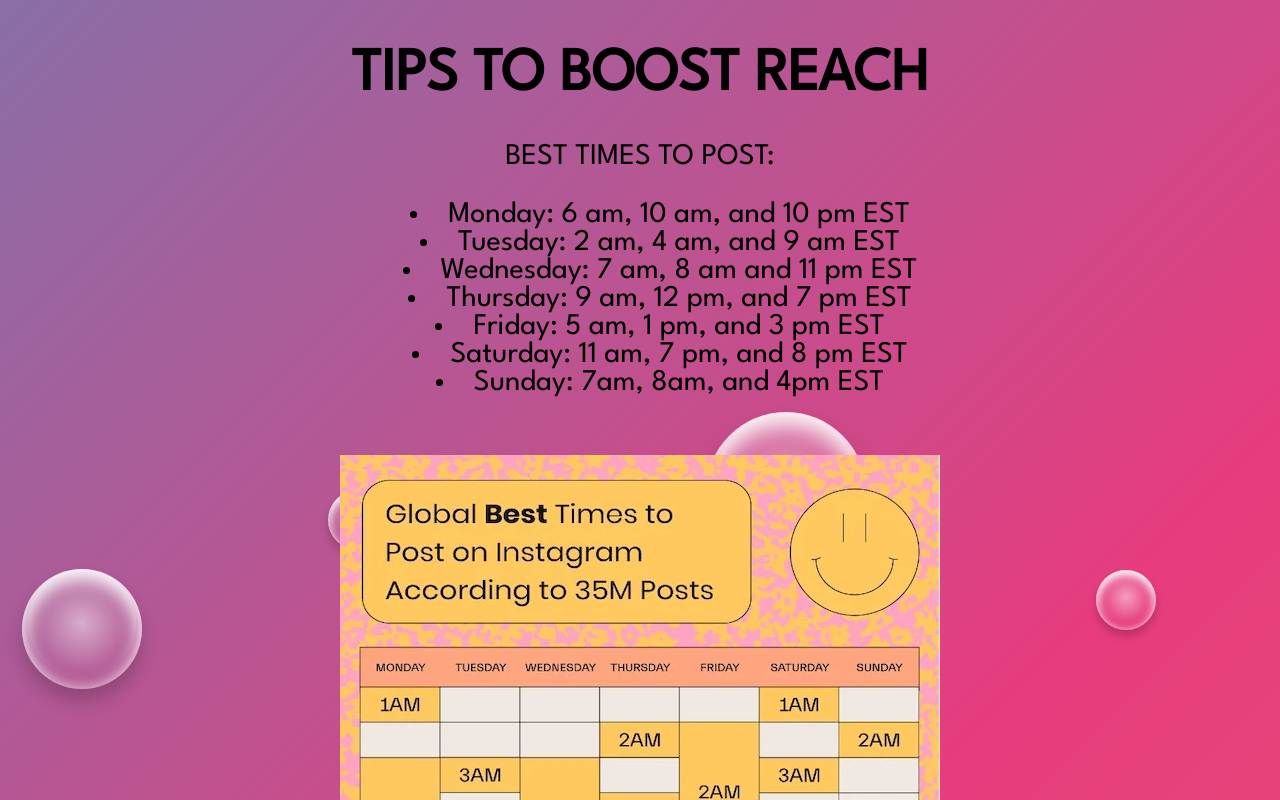
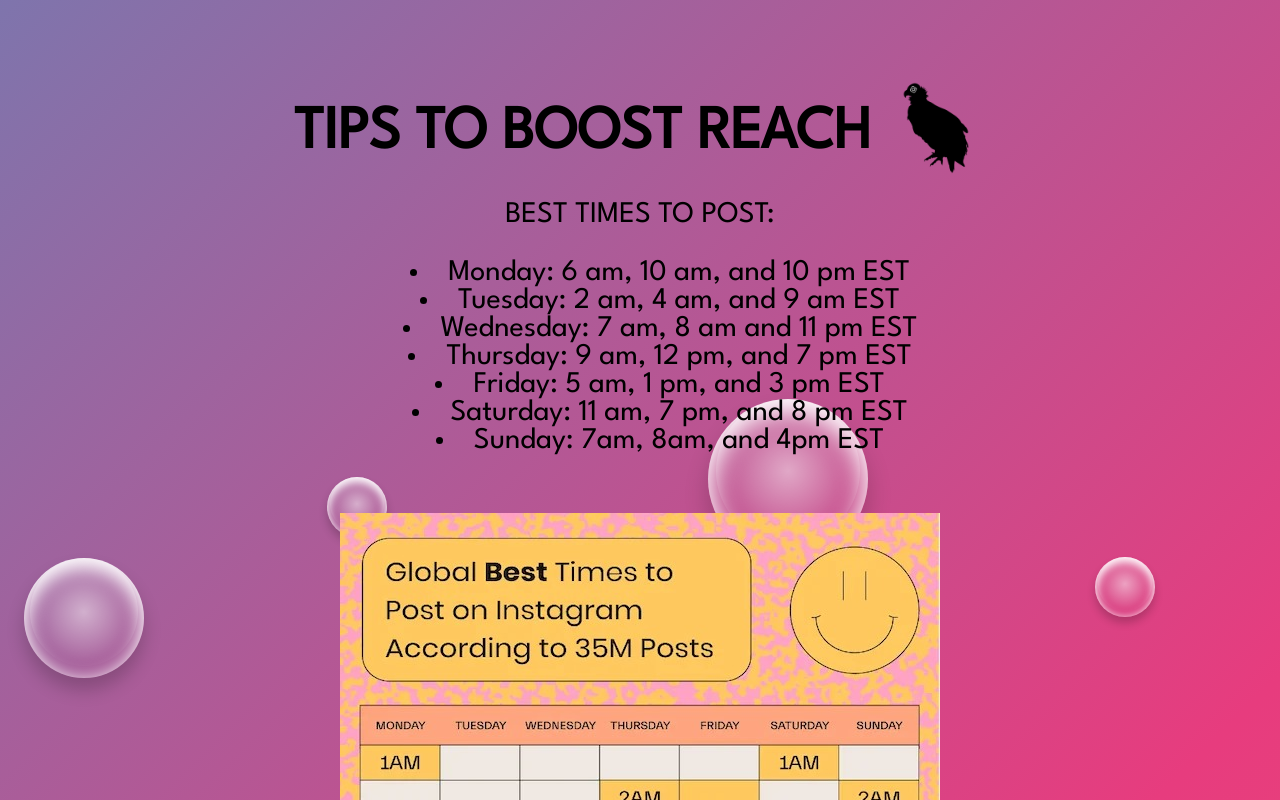
Before and after one commit to ishaan812/LOC4.0_PleaseWork, a React (Create React App) app in the folder social_media/: page /instagram in a window 1280 px wide. Shown: the top 800 px of the page. Built offline with nearby package versions, Linux system fonts and the light colour scheme.

Commit message:
final hopefully

```diff
--- a/social_media/src/components/Instagrampage/instagram.css
+++ b/social_media/src/components/Instagrampage/instagram.css
@@ -15,6 +15,13 @@
 .list{
     text-align: center;
     font-family: 'League Spartan', sans-serif;
+}
+
+.lol{
+    width:100px;
+    height:100px;
+    position: relative;
+    top: 30px;
 }
 
 /* Dropdown Button */
--- a/social_media/src/components/Instagrampage/instagram.jsx
+++ b/social_media/src/components/Instagrampage/instagram.jsx
@@ -45,7 +45,7 @@
     <div className="bubble x9"></div>
     <div className="bubble x10"></div>
 </div>
-    <h1 className='tips'> TIPS TO BOOST REACH </h1>
+    <h1 className='tips'> TIPS TO BOOST REACH <img className="lol" src={require('./stalkr.png')}></img></h1>
     <p className='list'> BEST TIMES TO POST:
     <ul> <li>Monday: 6 am, 10 am, and 10 pm EST</li>
     <li>Tuesday: 2 am, 4 am, and  9 am EST</li>
--- a/social_media/src/components/facebook.css
+++ b/social_media/src/components/facebook.css
@@ -4,6 +4,13 @@
     margin-top: 20px;
     color: black;
     font-weight: bold;
+}
+
+.lol{
+    width:100px;
+    height:100px;
+    position: relative;
+    top: 30px;
 }
 
 ul{
--- a/social_media/src/components/facebook.jsx
+++ b/social_media/src/components/facebook.jsx
@@ -17,7 +17,7 @@
     <div className="bubble x9"></div>
     <div className="bubble x10"></div>
 </div>
-    <h1 className='tips'> TIPS TO BOOST REACH </h1>
+    <h1 className='tips'> TIPS TO BOOST REACH <img src={require('./stalkr.png')} /> </h1>
     <p className='list'> BEST TIMES TO POST:
     <ul> <li>The best times to post are Wednesday at 11 am and 1 pm.</li>
     <li>The overall best day is Wednesday</li>
--- a/social_media/src/components/lobby/lobby.jsx
+++ b/social_media/src/components/lobby/lobby.jsx
@@ -40,12 +40,9 @@
 </div>
         <div className="left">
             <div className="insta" onClick={event => InstagramAuth(event)}> <AiFillInstagram size={300}/></div>
-            <label className="instalabel">Instagram Authenticated : {InstaAuth ? "True" : "False"} </label>
-
         </div>
         <div className="right">
             <div className="face" onClick={event => FacebookAuth(event)}><AiFillFacebook size={300}/></div>
-            <label className="facelabel">Facebook Authenticated: {FaceAuth ? "True" : "False"} </label>
         </div>
 
 
--- a/social_media/src/components/lobby/lobby.scss
+++ b/social_media/src/components/lobby/lobby.scss
@@ -4,16 +4,19 @@
     display: flex;
     margin: auto;
     align-items: center;
+
     .left{
         flex:0.5;
         display:flex;
         flex-direction: column;
+		vertical-align: middle;
     }
 
     .right{
         flex:0.5;
         display:flex;
         flex-direction: column;
+		vertical-align: middle;
     }
 }
 
```
Also changed, not shown: social_media/src/components/Instagrampage/stalkr.png (added), social_media/src/components/Instagrampage/twitterpage/twitter.css (deleted), social_media/src/components/Instagrampage/twitterpage/twitter.jsx (deleted), social_media/src/components/stalkr.png (added).
